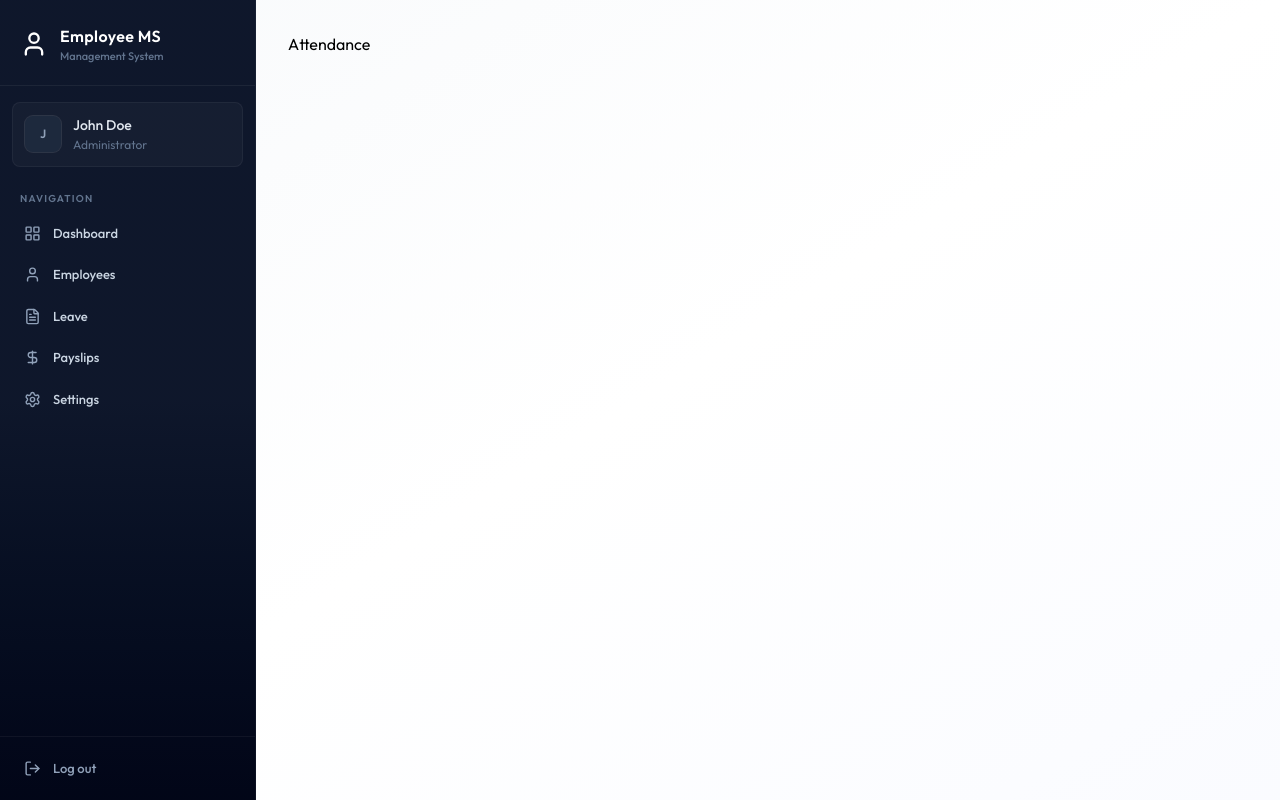
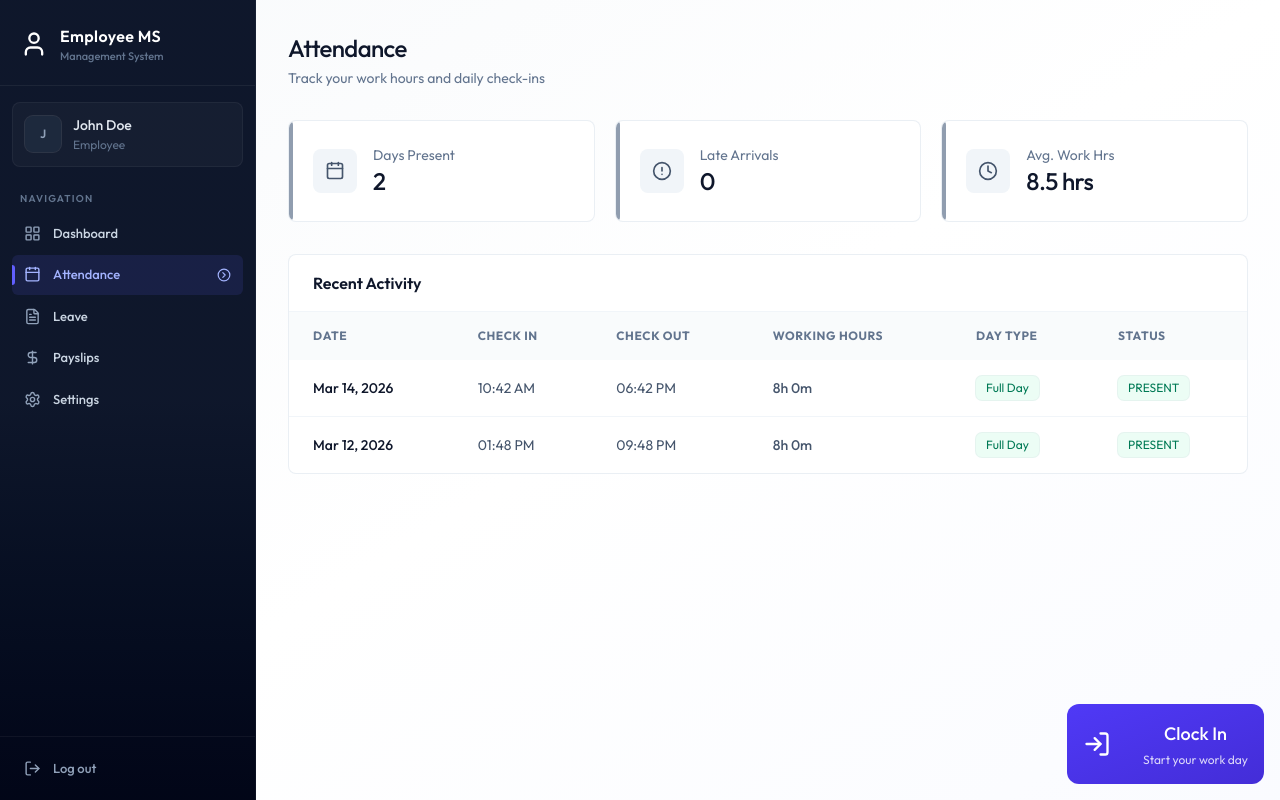
Before and after one commit to Gnanasagar-Reddy/FullStack_EMS, a React (Vite) app in the folder client/: page /attendance in a window 1280 px wide. Built offline with nearby package versions, Linux system fonts and the light colour scheme.

Commit message:
attendance ui completed

```diff
--- a/client/package.json
+++ b/client/package.json
@@ -11,6 +11,7 @@
   },
   "dependencies": {
     "@tailwindcss/vite": "^4.2.4",
+    "date-fns": "^4.3.0",
     "lucide-react": "^1.14.0",
     "react": "^19.2.5",
     "react-dom": "^19.2.5",
--- a/client/src/components/Sidebar.jsx
+++ b/client/src/components/Sidebar.jsx
@@ -14,7 +14,7 @@ const Sidebar = () => {
     useEffect(() => {
         setMobileOpen(false);
     }, [pathname])
-    const role="ADMIN" || "EMPLOYEE";
+    const role="" || "EMPLOYEE";
     const navItems=[
         {name: "Dashboard" ,href: "/dashboard" ,icon: LayoutGridIcon},
         role === "ADMIN"?
--- /dev/null
+++ b/client/src/components/attendance/AttendanceHistory.jsx
@@ -0,0 +1,65 @@
+import React from 'react'
+import { getDayTypeDisplay, getWorkingHoursDisplay } from '../../assets/assets'
+import { format }  from "date-fns"
+
+const AttendanceHistory = ({history}) => {
+  return (
+    <div className='card overflow-hidden'>
+       <div className='px-6 py-4 border-b border-slate-100'>
+          <h3 className='font-semibold text-slate-900'>Recent Activity</h3>
+       </div>
+       <div className='overflow-x-auto'>
+          <table className='table-modern'>
+             <thead>
+                <tr>
+                  <th className='px-6 py-4'>Date</th>
+                  <th className='px-6 py-4'>Check In</th>
+                  <th className='px-6 py-4'>Check Out</th>
+                  <th className='px-6 py-4'>Working Hours</th>
+                  <th className='px-6 py-4'>Day Type</th>
+                  <th className='px-6 py-4'>Status</th>
+                </tr>
+             </thead>
+             <tbody>
+                {history.length === 0 ? (
+                  <tr>
+                    <td colSpan={6} className='text-center py-12 text-slate-400'>
+                       No records found
+                    </td>
+                  </tr>
+                ):
+                (
+                  history.map((record)=>{
+                      const dayType=getDayTypeDisplay(record);
+                      return(
+                        <tr key={record._id || record.id}>
+                          <td className='px-4 py-6 font-medium text-slate-900'>
+                              {format(new Date(record.date),"MMM dd, yyyy")}
+                          </td>
+                          <td className='px-4 py-6 text-slate-600'>
+                            {record.checkIn ? format(new Date(record.checkIn),"hh:mm a") : "-"}
+                          </td>
+                          <td className='px-4 py-6 text-slate-600'>
+                            {record.checkOut ? format(new Date(record.checkOut),"hh:mm a") : "-"}
+                          </td>
+                          <td className='px-4 py-6 font-medium text-slate-600'>
+                            {getWorkingHoursDisplay(record)}
+                          </td>
+                          <td className='px-4 py-6'>
+                            {dayType.label !== "-" ? <span className={`badge ${dayType.className}`}>{dayType.label}</span> : "-"}
+                          </td>
+                          <td className='px-4 py-6'>
+                             <span className={`badge ${record.status === "PRESENT" ? "badge-success" :record.status === "LATE" ? "badge-warning" : "badge-danger"}`}>{record.status}</span>
+                          </td>
+                        </tr>
+                      )
+                  })
+                )}
+             </tbody>
+          </table>
+       </div>
+    </div>
+  )
+}
+
+export default AttendanceHistory
--- /dev/null
+++ b/client/src/components/attendance/AttendanceStats.jsx
@@ -0,0 +1,35 @@
+import { AlertCircleIcon, CalendarIcon, ClockIcon } from 'lucide-react';
+import React from 'react'
+
+const AttendanceStats = ({ history }) => {
+    const totalPresent = history.filter((h) => h.status === "PRESENT" | h.status === "LATE").length;
+    const totalLate = history.filter((h) => h.status === "LATE").length;
+    const stats = [
+        { label: "Days Present", value: totalPresent, icon: CalendarIcon },
+        { label: "Late Arrivals", value: totalLate, icon: AlertCircleIcon },
+        { label: "Avg. Work Hrs", value: "8.5 hrs", icon: ClockIcon },
+    ]
+    return (
+        <div className='grid grid-cols-1 sm:grid-cols-3 gap-4 sm:gap-5 mb-8'>
+            {stats.map((s) => (
+                <div
+                    key={s.label}
+                    className='card card-hover p-5 sm:p-6 flex items-center gap-4 relative overflow-hidden group'
+                >
+                    <div className="absolute left-0 top-0 bottom-0 w-1 rounded-r-full bg-slate-500/70 group-hover:bg-indigo-500/70" />
+
+                    <div className='p-3 bg-slate-100 rounded-lg group-hover:bg-indigo-50 transition-colors duration-200'>
+                        <s.icon className="w-5 h-5 text-slate-600 group-hover:text-indigo-600 transition-colors duration-200" />
+                    </div>
+
+                    <div>
+                        <p className="text-sm text-slate-500">{s.label}</p>
+                        <p className='text-2xl font-medium text-slate-900 tracking-tight'>{s.value}</p>
+                    </div>
+                </div>
+            ))}
+        </div>
+    )
+}
+
+export default AttendanceStats
--- /dev/null
+++ b/client/src/components/attendance/CheckInButton.jsx
@@ -0,0 +1,35 @@
+import { Loader2Icon, LogInIcon, LogOutIcon } from 'lucide-react';
+import React, { useState } from 'react'
+
+const CheckInButton = ({ todayRecord, onAction }) => {
+    const [loading, setLoading] = useState(false);
+    const handleAttendance = async () => {
+        setLoading(true);
+        setTimeout(() => {
+            setLoading(false);
+        }, 1000);
+    }
+    if (todayRecord?.checkOut) {
+        return (
+            <div className='flex flex-col items-center justify-center p-8 bg-slate-50 rounded-2xl border border-slate-200'>
+                <h3 className='text-lg font-bold text-slate-900'>Work day completed!</h3>
+                <p className='text-slate-500 text-sm mt-1'>Great job! See you tomorrow</p>
+            </div>
+        )
+    }
+    const isCheckedIn = !!todayRecord?.isCheckedIn;
+    return (
+        <div className='absolute bottom-4 right-4 flex flex-col z-1'>
+            <button onClick={handleAttendance} disabled={loading} className={`w-full max-w-xs flex justify-between items-center gap-8 p-4 rounded-xl bg-linear-to-br text-white
+            ${isCheckedIn ? "from-slate-700 to-slate-900" : "from-indigo-600 to-indigo-700"}`}>
+                {loading ? <Loader2Icon className='size-7 animate-spin' /> : isCheckedIn ? <LogOutIcon className='size-7' /> : <LogInIcon className='size-7' />}
+                <div className='relative flex flex-col items-center text-center'>
+                    <h2 className='text-lg font-medium mb-1'>{loading ? "Processing..." : isCheckedIn ? "Clock Out" : "Clock In"}</h2>
+                    <p className='text-xs opacity-80'>{isCheckedIn ? "Click to end your shift" : "Start your work day"}</p>
+                </div>
+            </button>
+        </div>
+    )
+}
+
+export default CheckInButton
--- a/client/src/pages/Attendance.jsx
+++ b/client/src/pages/Attendance.jsx
@@ -1,7 +1,52 @@
+import { useCallback, useEffect, useState } from "react"
+import { dummyAttendanceData } from "../assets/assets";
+import Loading from "../components/Loading";
+import CheckInButton from "../components/attendance/CheckInButton";
+import AttendanceStats from "../components/attendance/AttendanceStats";
+import AttendanceHistory from "../components/attendance/AttendanceHistory";
 
 function Attendance() {
+  const [history, setHistory] = useState([]);
+  const [loading, setLoading] = useState(true);
+  const [isDeleted, setIsDeleted] = useState(false)
+  const fetchData = useCallback(async () => {
+    setHistory(dummyAttendanceData)
+    setTimeout(() => {
+      setLoading(false)
+    }, 1000)
+  }, [])
+  useEffect(() => {
+    fetchData()
+  }, [fetchData])
+
+  if (loading) return <Loading />
+
+  const today = new Date();
+  today.setHours(0, 0, 0, 0)
+  const todayRecord = history.find((r) => new Date(r.date).toDateString() === today.toDateString());
+
   return (
-    <div>Attendance</div>
+    <div className="animate-fade-in">
+      <div className="page-header">
+        <h1 className="page-title">Attendance</h1>
+        <p className="page-subtitle">
+          Track your work hours and daily check-ins
+        </p>
+      </div>
+      {isDeleted ? (
+        <div className="mb-8 p-6 bg-rose-50 border border-rose-200 rounded-2xl text-center">
+          <p className="text-rose-600">
+            You can no longer clock in or out because your employee records have been marked as deleted
+          </p>
+        </div>
+      ) : (
+        <div className="mb-8">
+          <CheckInButton onAction={fetchData} todayRecord={todayRecord} />
+        </div>
+      )}
+      <AttendanceStats history={history} />
+      <AttendanceHistory history={history} />
+    </div>
   )
 }
 
```
Also changed, not shown: 1 other file (tests, documents, lock files or other folders).
